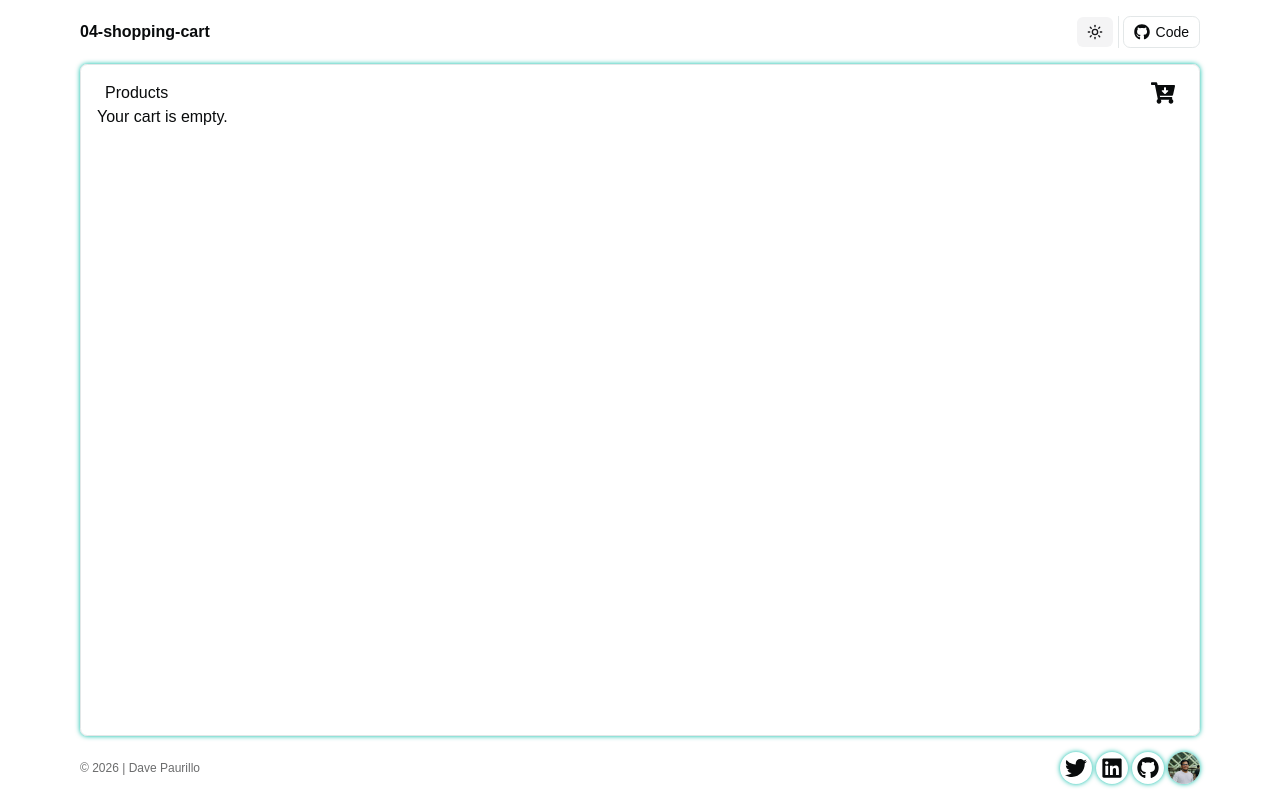
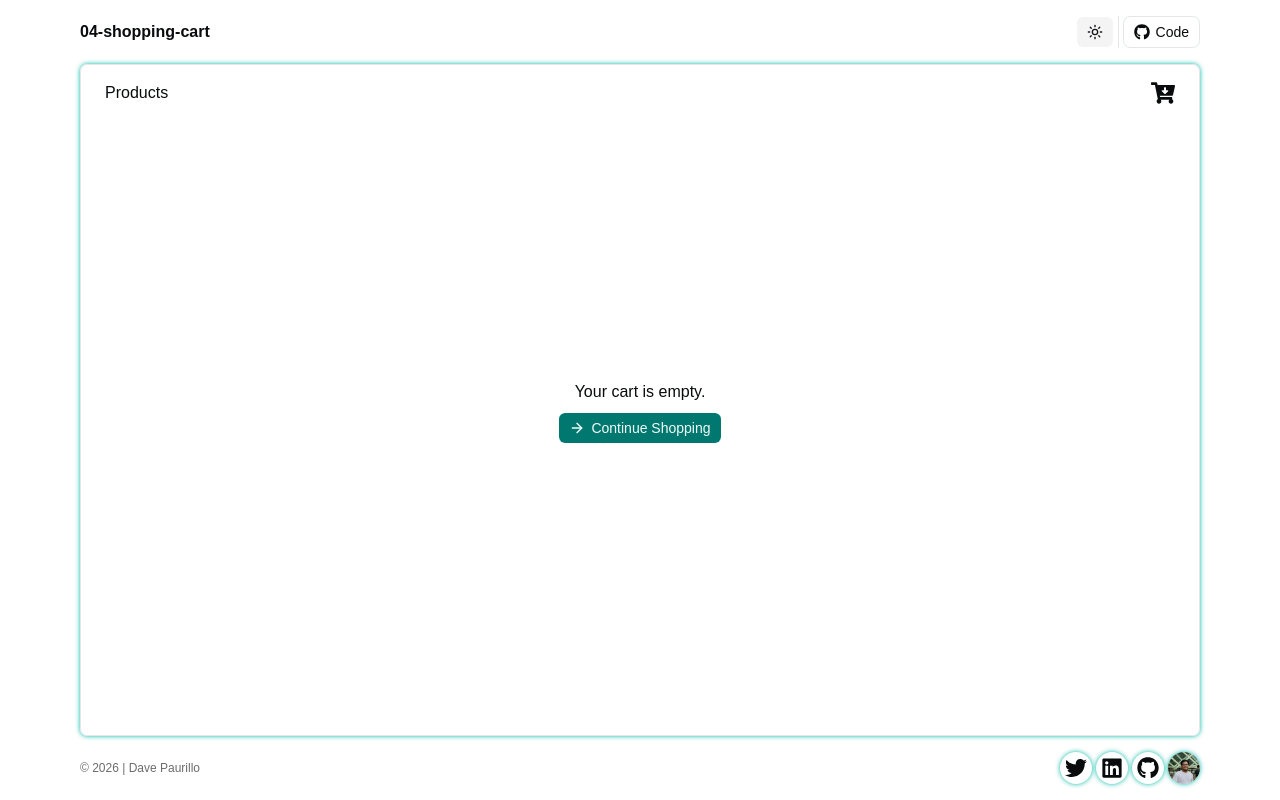
Before and after one commit to davePawww/rws-shopping-cart, a React (Vite) app: page /cart in a window 1280 px wide. Built offline with nearby package versions, Linux system fonts and the light colour scheme.

Commit message:
chore: fix cart items a11y issues and updated the tests

```diff
--- a/src/features/cart/components/cart-items.tsx
+++ b/src/features/cart/components/cart-items.tsx
@@ -1,4 +1,5 @@
-import { Minus, Plus, Trash } from 'lucide-react';
+import { Link } from '@tanstack/react-router';
+import { ArrowRight, Minus, Plus, Trash } from 'lucide-react';
 import { motion, stagger, type Variants } from 'motion/react';
 
 import { Button, MotionButton } from '@/components/ui/button';
@@ -32,7 +33,22 @@ export function CartItems() {
     visible: { opacity: 1, y: 0, transition: { ease: 'linear' } },
   };
 
-  if (cartItems.length === 0) return <div>Your cart is empty.</div>;
+  if (cartItems.length === 0)
+    return (
+      <div className="flex h-full flex-col items-center justify-center gap-2">
+        <p>Your cart is empty.</p>
+        <Link to="/">
+          <MotionButton
+            className="hover:cursor-pointer"
+            whileHover={{ scale: 1.04 }}
+            whileTap={{ scale: 0.96 }}
+            transition={{ type: 'tween', duration: 0.1, ease: 'easeOut' }}
+          >
+            <ArrowRight /> Continue Shopping
+          </MotionButton>
+        </Link>
+      </div>
+    );
 
   return (
     <motion.div
```
Also changed, not shown: 2 other files (tests, documents, lock files or other folders).
